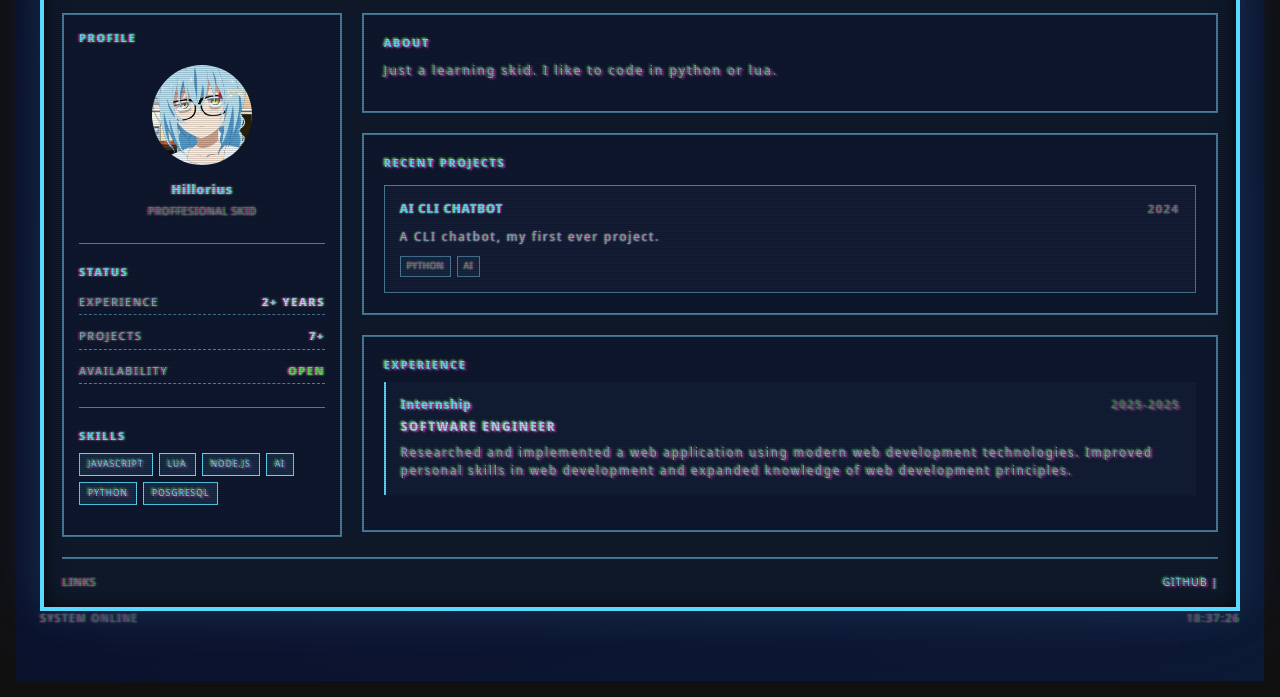
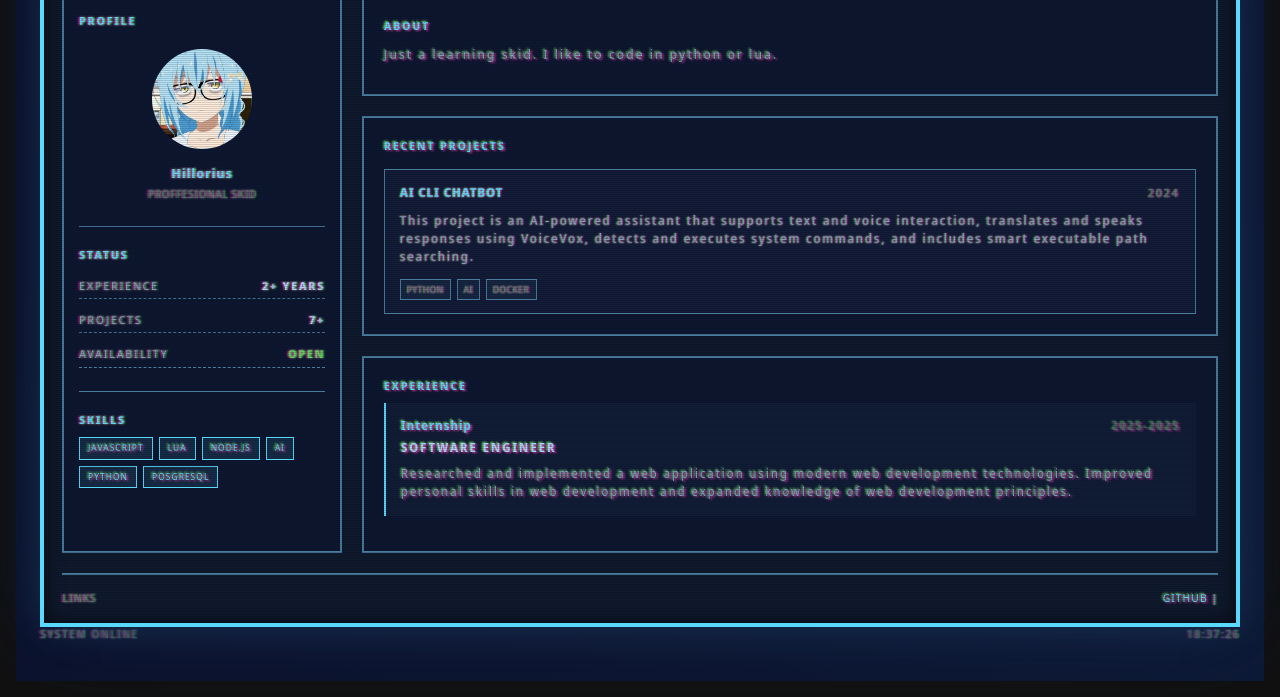
Before and after one commit to hillotheskid/dev.portofolio, a plain HTML site: page docs/index.html in a window 1280 px wide. Shown: the part 135-832 px from the top of the page. Drawn offline with Linux system fonts and the light colour scheme.

Commit message:
Update index.html

```diff
--- a/docs/index.html
+++ b/docs/index.html
@@ -84,10 +84,13 @@
                   <span class="project-name">AI CLI CHATBOT</span>
                   <span class="project-year">2024</span>
                 </div>
-                <p>A CLI chatbot, my first ever project.</p>
+                <a href="https://github.com/hillotheskid/ai_assistant" target="_blank" style="text-decoration: none;">
+                <p>This project is an AI-powered assistant that supports text and voice interaction, translates and speaks responses using VoiceVox, detects and executes system commands, and includes smart executable path searching.</p>
                 <div class="project-tags">
-                  <span class="tag">PYTHON</span>
-                  <span class="tag">AI</span>
+                    <span class="tag">PYTHON</span>
+                    <span class="tag">AI</span>
+                    <span class="tag">DOCKER</span>
+                  </a>
                 </div>
               </div>
           </section>
```
